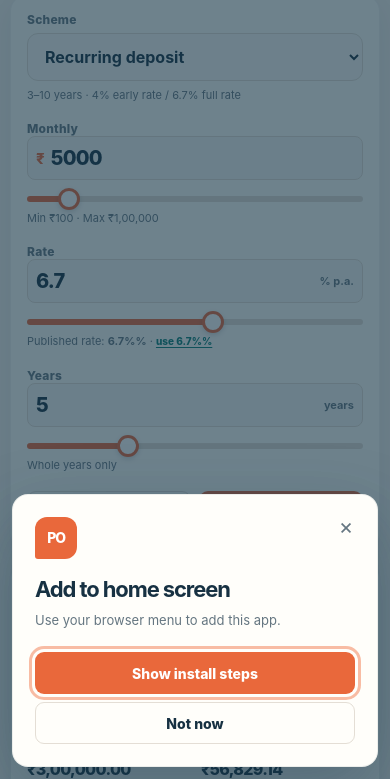
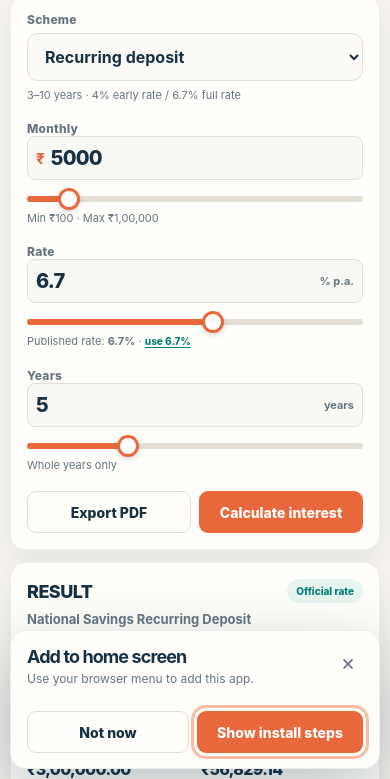
Before and after one commit to thara-hangnung/post-office-interest-calculator, a plain HTML site: page index.html in a window 390 px wide. Shown: the part 65-844 px from the top of the page. Drawn offline with Linux system fonts and the light colour scheme.

Commit message:
Make the public app usable on a phone
The install offer was a full-screen modal that covered the calculator and
locked scrolling on every first visit; on small screens it is now a bottom
sheet that never blocks input. Touch controls get real hit areas: 26px
slider tracks, 46px buttons, a finger-sized rate reset, plus safe-area
padding for standalone mode. Also drops a doubled %% in the rate hint.

```diff
--- a/index.html
+++ b/index.html
@@ -1315,6 +1315,56 @@
       .lookup-grid, .lookup-details { grid-template-columns: 1fr; }
       .lookup-result-head { align-items: flex-start; flex-direction: column; }
       .lookup-account { white-space: normal; }
+    }
+
+    /* ---- Phones and tablets ------------------------------------------------ */
+
+    /* Stops iOS inflating every font when the phone is turned sideways. */
+    html { -webkit-text-size-adjust: 100%; }
+
+    @media (pointer: coarse) {
+      /* A 6px track is impossible to grab with a thumb; the input keeps a
+         6px painted track but gets a 26px tall hit area. */
+      input[type="range"] {
+        height: 26px;
+        background: linear-gradient(90deg, var(--orange) var(--progress), var(--line) var(--progress)) center / 100% 6px no-repeat;
+      }
+      input[type="range"]::-webkit-slider-thumb { width: 26px; height: 26px; }
+      input[type="range"]::-moz-range-thumb { width: 24px; height: 24px; }
+      .primary, .secondary { min-height: 46px; }
+      /* Text-link sized control, so give it a finger-sized box. */
+      .rate-reset { min-height: 34px; padding: 8px; margin: -8px; }
+    }
+
+    @media (max-width: 700px) {
+      /* Keep the notch and the home indicator clear. */
+      .app {
+        padding-top: max(20px, env(safe-area-inset-top));
+        padding-bottom: max(42px, calc(20px + env(safe-area-inset-bottom)));
+      }
+
+      /* The install offer is a bottom sheet on a phone, not a modal: it must
+         never sit between the user and the calculator. */
+      .install-popup {
+        align-items: end;
+        padding: 10px;
+        padding-bottom: calc(10px + env(safe-area-inset-bottom));
+        background: none;
+        pointer-events: none;
+      }
+      .install-popup-card {
+        width: min(100%, 460px);
+        padding: 15px 16px;
+        border-radius: 16px;
+        pointer-events: auto;
+      }
+      .install-popup-mark { display: none; }
+      .install-popup h2 { margin-bottom: 3px; font-size: 18px; }
+      .install-popup p { font-size: 12px; }
+      .install-popup-actions { flex-direction: row; gap: 8px; }
+      .install-popup-actions button { flex: 1; width: auto; }
+      body.install-open { overflow: visible; }
+      body.install-open .app { padding-bottom: 175px; }
     }
 
   </style>
@@ -1823,6 +1873,7 @@
       installApp.textContent = deferredInstallPrompt ? 'Install app' : 'Show install steps';
       installApp.disabled = false;
       installHint.hidden = true;
+      installPopup.setAttribute('aria-modal', String(window.innerWidth > 700));
       installPopup.hidden = false;
       document.body.classList.add('install-open');
       installApp.focus({ preventScroll: true });
@@ -1890,7 +1941,7 @@
       const scheme = schemes[selectedId];
       const currentRate = officialRateFor(scheme, Number(yearsNumber.value));
       const action = rateEdited ? 'reset to' : 'use';
-      rateHint.innerHTML = `Published rate: <strong>${rateText(currentRate)}%</strong> · <button class="rate-reset" id="resetRate" type="button">${action} ${rateText(currentRate)}%</button>`;
+      rateHint.innerHTML = `Published rate: <strong>${rateText(currentRate)}</strong> · <button class="rate-reset" id="resetRate" type="button">${action} ${rateText(currentRate)}</button>`;
       document.getElementById('resetRate').addEventListener('click', resetRate);
     }
 
--- a/sw.js
+++ b/sw.js
@@ -1,4 +1,4 @@
-const CACHE_NAME = 'post-office-saver-v8';
+const CACHE_NAME = 'post-office-saver-v9';
 const APP_SHELL = [
   './',
   './index.html',
```
